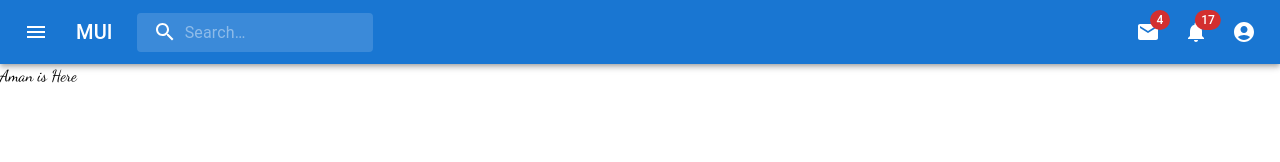
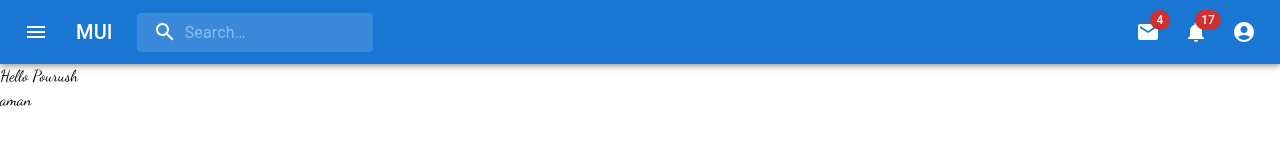
Before and after one commit to AmanKumar-09/Belvaure, a React (Vite) app in the folder Balvaure/: page / in a window 1280 px wide. Shown: the top 162 px of the page. Built offline with nearby package versions, Linux system fonts and the light colour scheme.

Commit message:
Co-authored-by: Aman  <AmanKumar-09@users.noreply.github.com>

```diff
--- a/Balvaure/src/components/Footer.jsx
+++ b/Balvaure/src/components/Footer.jsx
@@ -4,7 +4,8 @@ function Footer() {
   return (
     <div>
 
-      <h1 className='bg-black-600 text-3xl'>Aman is Here </h1>
+      <h1>Hello Pourush </h1>
+      <h1> aman</h1>
 
     </div>
   )
```
